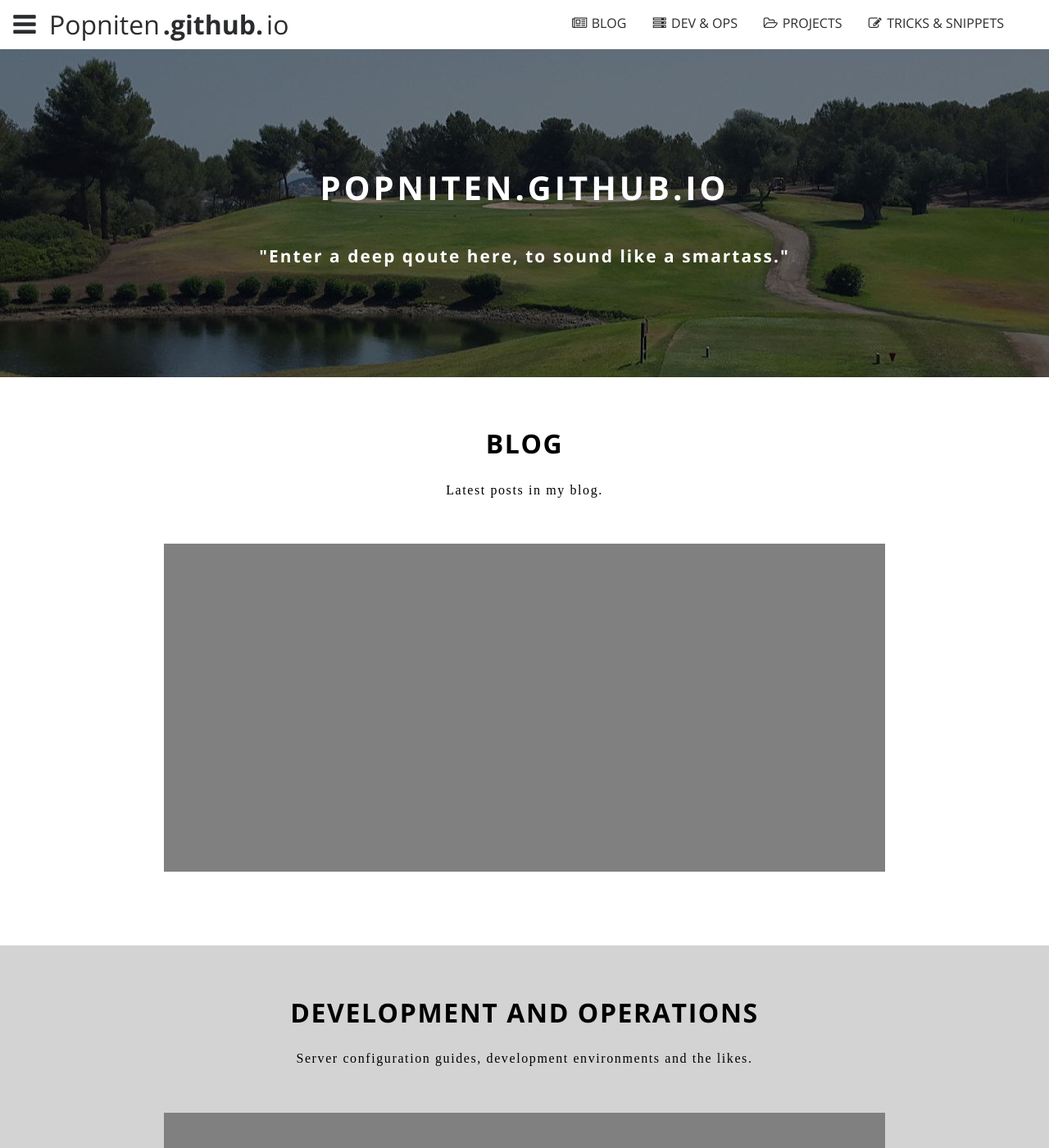
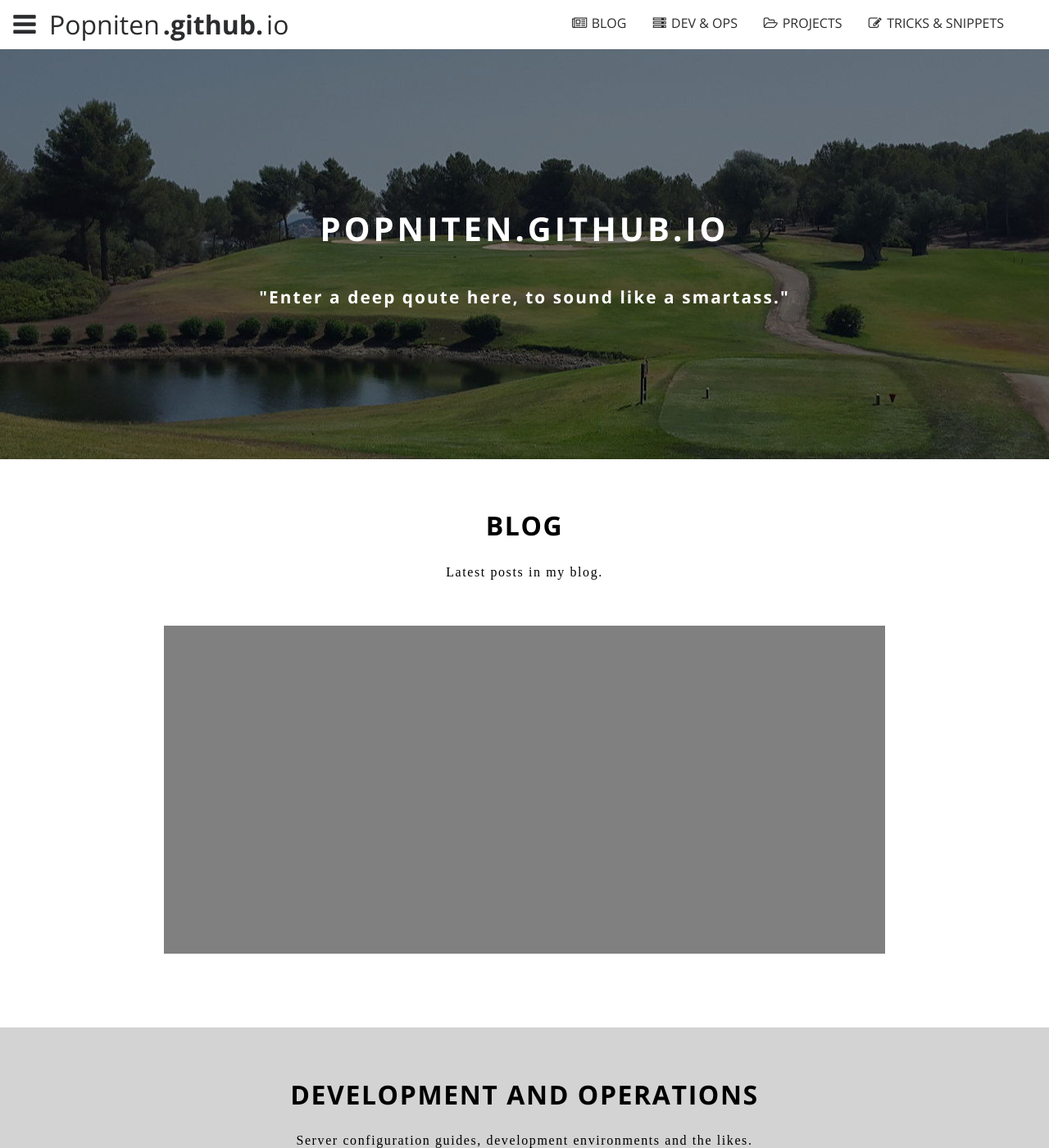
Before and after one commit to Popniten/Popniten.github.io, a Jekyll site: the page built from index.html, in a window 1280 px wide and 1400 px high. Shown: the whole window at 82% size. Built offline with Jekyll 4.4.1, drawn with Linux system fonts in a browser that asks for light colours.

Commit message:
Changing size of header.

```diff
--- a/_sass/_header.scss
+++ b/_sass/_header.scss
@@ -1,5 +1,4 @@
 header {
-  height: 400px;
   // border-bottom: 5px solid $color-dark-main;
   display: flex;
   flex-direction: column;
@@ -67,7 +66,7 @@ header.other {
 /* Larger than phablet */
 @media (min-width: 550px) {
   header {
-    height: 400px;
+    min-height: 400px;
     margin-top: 60px;
   }
 }
@@ -95,7 +94,7 @@ header.other {
 /* Larger than Desktop HD */
 @media (min-width: 1200px) {
   header {
-    height: 400px;
+    min-height: 500px;
     padding: 0 $padding-sides-fullscreen;
   }
 }
```
